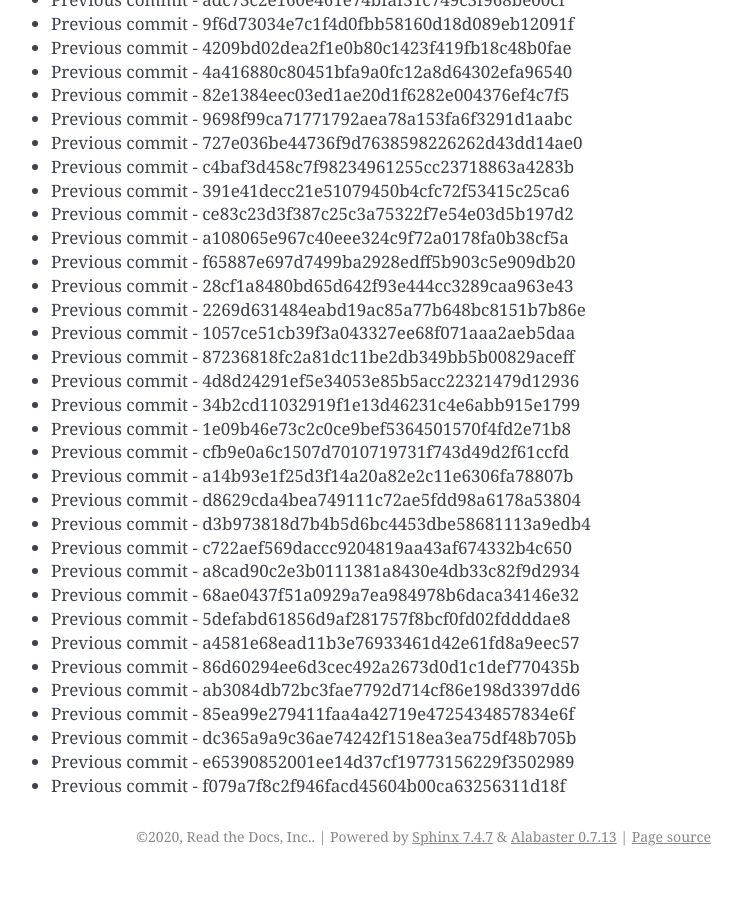
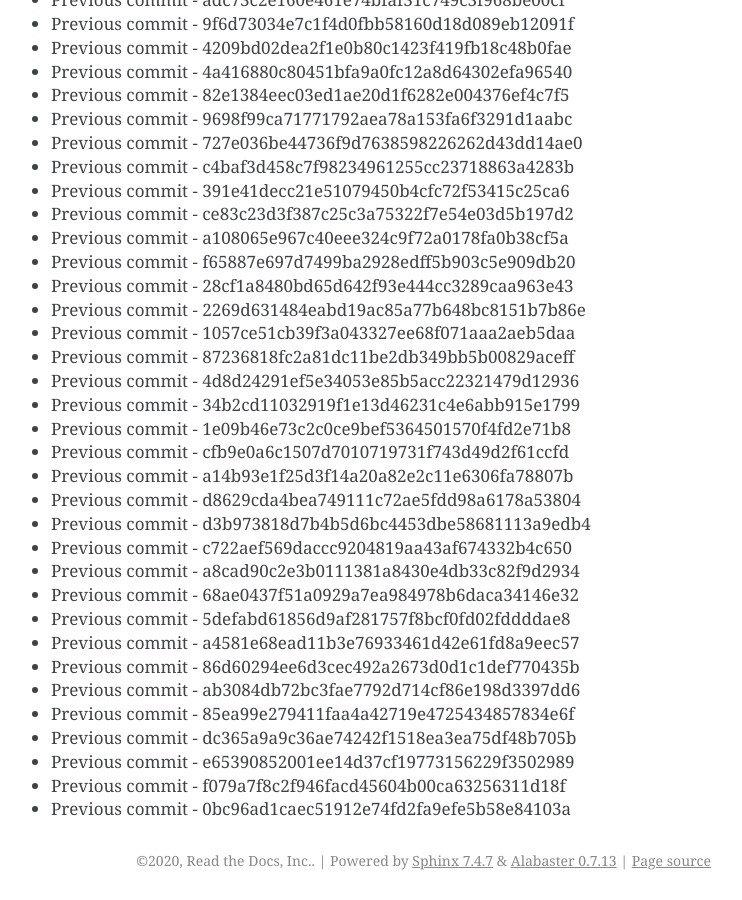
Before and after one commit to readthedocs/rtd-git-stresstest, a Sphinx documentation site: the page built from docs/updates.rst, in a window 1280 px wide and 900 px high, scrolled down 71332 px. Shown: the whole window, without its empty margins (399-1141 px from the left). Built offline with Sphinx 7.4.7, drawn with Linux system fonts in a browser that asks for light colours; before the commit the page ends 72208 px from its top, so only the background shows below that.

Commit message:
Generating commit from previous: 0bc96ad1caec51912e74fd2fa9efe5b58e84103a

```diff
--- a/docs/updates.rst
+++ b/docs/updates.rst
@@ -3029,3 +3029,4 @@ It can be tested for any performance characteristics.
 * Previous commit - dc365a9a9c36ae74242f1518ea3ea75df48b705b
 * Previous commit - e65390852001ee14d37cf19773156229f3502989
 * Previous commit - f079a7f8c2f946facd45604b00ca63256311d18f
+* Previous commit - 0bc96ad1caec51912e74fd2fa9efe5b58e84103a
```
